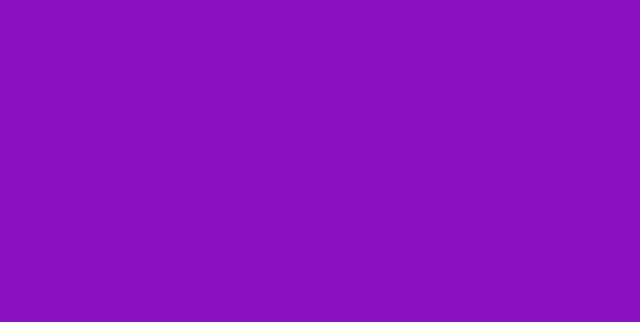
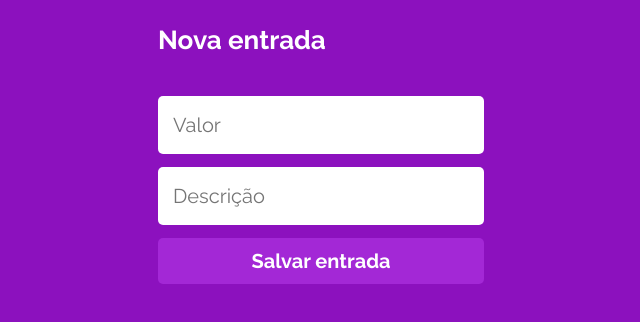
Before and after one commit to bruno-ruotolo/projeto13-mywallet-front, a React (Create React App) app: page /new-entry in a window 1280 px wide. Before the commit this address had no page. Shown: the top 322 px of the page, without its empty margins (319-959 px from the left). Built offline with nearby package versions, Linux system fonts and the light colour scheme; a web font is replaced by a local one.

Commit message:
feat: new entry and exit

```diff
--- a/src/components/App.js
+++ b/src/components/App.js
@@ -5,6 +5,8 @@ import Login from "./Login";
 import UserProvider from "../contexts/userContext";
 import Register from "./Register";
 import Home from "./Home/Home";
+import NewEntry from "./NewEntry";
+import NewExit from "./NewExit";
 
 export default function App() {
   return (
@@ -15,6 +17,8 @@ export default function App() {
           <Route path="/" element={<Login />} />
           <Route path="/sign-up" element={<Register />} />
           <Route path="/home" element={<Home />} />
+          <Route path="/new-entry" element={<NewEntry />} />
+          <Route path="/new-exit" element={<NewExit />} />
         </Routes>
       </BrowserRouter>
     </UserProvider>
--- a/src/components/Home/Home.js
+++ b/src/components/Home/Home.js
@@ -11,9 +11,7 @@ export default function Home() {
 
   const { userInfos: { token, name } } = useContext(UserContext);
   const [transactionsInfos, setTransactionsInfos] = useState([]);
-  console.log(transactionsInfos);
-
-  console.log(token);
+  const [balance, setBalance] = useState({ value: 0, status: true });
 
   useEffect(() => {
     const URL = "http://localhost:5000/home"
@@ -32,10 +30,9 @@ export default function Home() {
     promise.catch(e => {
       alert(e.response.data);
       navigate("/")
-
       console.log(e.response)
     })
-  }, [token]);
+  }, [token, navigate]);
 
   function logout() {
     const config = {
@@ -61,6 +58,17 @@ export default function Home() {
     navigate("/");
   }
 
+  useEffect(() => {
+    let total = 0
+    transactionsInfos.map(({ value, status }) => {
+      status ? total += parseFloat(value) : total -= parseFloat(value)
+    });
+
+    total < 0
+      ? setBalance({ status: false, value: total })
+      : setBalance({ status: true, value: total });
+  }, [transactionsInfos]);
+  console.log(balance);
   return (
     <HomeSection>
       <Header>
@@ -70,13 +78,13 @@ export default function Home() {
 
       <MainCointeiner>
         <Main>
-          {/* <span>Não há registros de entrada ou saída</span> */}
           {transactionsInfos.length === 0
             ? <span>Não há registros de entrada ou saída</span>
-            : (transactionsInfos.map((transaction, index) => {
+            : (
+              transactionsInfos.map((transaction, index) => {
                 const { description, status, value, date } = transaction;
                 return (
-                <>
+                  <div key={Date.now() * Math.random()}>
                     <Transactions
                       key={index}
                       description={description}
@@ -84,27 +92,25 @@ export default function Home() {
                       value={value}
                       date={date}
                     />
-
-                  <MainBottom>
+                    <MainBottom balanceStatus={balance.status}>
                       <p>Saldo</p>
-                    <strong>2849,96</strong>
+                      <strong>{balance.value.toFixed(2).toString().replace(".", ",").replace("-", "")}</strong>
                     </MainBottom>
-                </>
+                  </div>
                 )
               })
-
-
-            )}
+            )
+          }
 
         </Main>
       </MainCointeiner>
       <Footer>
-        <Button>
+        <Button onClick={() => navigate("/new-entry")}>
           <ion-icon name="add-circle-outline"></ion-icon>
           <p>Nova entrada</p>
         </Button>
 
-        <Button>
+        <Button onClick={() => navigate("/new-exit")}>
           <ion-icon name="remove-circle-outline"></ion-icon>
           <p>Nova saída</p>
         </Button>
@@ -196,8 +202,7 @@ const MainBottom = styled.div`
     font-weight: 400;
     font-size: 17px;
     line-height: 20px;
-
-    color: #03AC00;
+    color: ${({ balanceStatus }) => balanceStatus ? "#03AC00" : "#C70000"};
   }
 `
 
--- a/src/components/Home/Transactions.js
+++ b/src/components/Home/Transactions.js
@@ -2,9 +2,9 @@ import styled from "styled-components"
 
 export default function Transactions(props) {
   const { description, status, value, date } = props;
-  console.log(status)
 
   return (
+    <>
       <TransactionsDiv status={status}>
         <div>
           <small>{date}</small>
@@ -12,6 +12,7 @@ export default function Transactions(props) {
         </div>
         <strong>{value}</strong>
       </TransactionsDiv>
+    </>
   )
 }
 
--- /dev/null
+++ b/src/components/NewEntry.js
@@ -0,0 +1,105 @@
+import axios from "axios";
+import styled from "styled-components";
+import { useState, useContext } from "react";
+import { UserContext } from "../contexts/userContext";
+import { useNavigate } from "react-router-dom";
+
+export default function NewEntry() {
+  const navigate = useNavigate();
+
+  const { userInfos: { token } } = useContext(UserContext);
+  console.log(token)
+
+  const [entry, setEntry] = useState({ value: "", description: "" })
+
+  function sendData(e) {
+    e.preventDefault();
+
+    const URL = "http://localhost:5000/new-entry"
+    const config = {
+      headers: {
+        Authorization: `Bearer ${token}`
+      }
+    }
+    const promise = axios.post(URL, entry, config);
+    promise.then((res) => {
+      console.log("Entrada Realizada");
+      navigate("/home");
+    });
+    promise.catch((e) => {
+      console.log("Algo deu errado", e);
+    })
+  }
+
+  function handleInputs(e, property) {
+    setEntry({ ...entry, [property]: e.target.value })
+  }
+
+  return (
+    <NewEntrySection>
+      <Header>
+        <h2>Nova entrada</h2>
+      </Header >
+      <form onSubmit={sendData}>
+        <input
+          type="text"
+          placeholder="Valor"
+          value={entry.value}
+          onChange={(e) => handleInputs(e, "value")}
+          pattern="(^[0-9]+,\d{1,2}$)|(^[0-9]+$)"
+          required />
+
+        <input
+          type="text"
+          placeholder="Descrição"
+          value={entry.description}
+          onChange={(e) => handleInputs(e, "description")}
+          required />
+        <button>Salvar entrada</button>
+      </form>
+
+    </NewEntrySection>
+  )
+
+}
+const NewEntrySection = styled.section`
+  height: 100vh;
+  width: 326px;
+  padding: 25px 0;
+  display: flex;
+  flex-direction: column;
+
+  input {
+    display: flex;
+    justify-content: center;
+    width: 326px;
+    height: 58px;
+    background: #FFFFFF;
+    border-radius: 5px;
+    border:none;
+    margin-bottom: 13px;
+    padding-left:15px;
+    font-size: 20px;
+    color: #000000;
+  }
+
+  button {
+    width: 326px;
+    height: 46px;
+    background-color: #A328D6;
+    border-radius: 5px;
+    border:none;
+    font-weight: 700;
+    font-size: 20px;
+    line-height: 23px;
+    color: #FFFFFF;
+  }
+`
+
+const Header = styled.header`
+    font-weight: 700;
+    font-size: 26px;
+    line-height: 31px;
+    color: #FFFFFF;
+    margin-bottom: 40px;
+`
--- /dev/null
+++ b/src/components/NewExit.js
@@ -0,0 +1,105 @@
+import axios from "axios";
+import styled from "styled-components";
+import { useState, useContext } from "react";
+import { UserContext } from "../contexts/userContext";
+import { useNavigate } from "react-router-dom";
+
+export default function NewExit() {
+  const navigate = useNavigate();
+
+  const { userInfos: { token } } = useContext(UserContext);
+  console.log(token)
+
+  const [exit, setExit] = useState({ value: "", description: "" })
+
+  function sendData(e) {
+    e.preventDefault();
+
+    const URL = "http://localhost:5000/new-exit"
+    const config = {
+      headers: {
+        Authorization: `Bearer ${token}`
+      }
+    }
+    const promise = axios.post(URL, exit, config);
+    promise.then((res) => {
+      console.log("Saída Realizada");
+      navigate("/home");
+    });
+    promise.catch((e) => {
+      console.log("Algo deu errado", e);
+    })
+  }
+
+  function handleInputs(e, property) {
+    setExit({ ...exit, [property]: e.target.value })
+  }
+
+  return (
+    <NewExitSection>
+      <Header>
+        <h2>Nova saída</h2>
+      </Header >
+      <form onSubmit={sendData}>
+        <input
+          type="text"
+          placeholder="Valor"
+          value={exit.value}
+          onChange={(e) => handleInputs(e, "value")}
+          pattern="(^[0-9]+,\d{1,2}$)|(^[0-9]+$)"
+          required />
+
+        <input
+          type="text"
+          placeholder="Descrição"
+          value={exit.description}
+          onChange={(e) => handleInputs(e, "description")}
+          required />
+        <button>Salvar saída</button>
+      </form>
+
+    </NewExitSection>
+  )
+
+}
+const NewExitSection = styled.section`
+  height: 100vh;
+  width: 326px;
+  padding: 25px 0;
+  display: flex;
+  flex-direction: column;
+
+  input {
+    display: flex;
+    justify-content: center;
+    width: 326px;
+    height: 58px;
+    background: #FFFFFF;
+    border-radius: 5px;
+    border:none;
+    margin-bottom: 13px;
+    padding-left:15px;
+    font-size: 20px;
+    color: #000000;
+  }
+
+  button {
+    width: 326px;
+    height: 46px;
+    background-color: #A328D6;
+    border-radius: 5px;
+    border:none;
+    font-weight: 700;
+    font-size: 20px;
+    line-height: 23px;
+    color: #FFFFFF;
+  }
+`
+
+const Header = styled.header`
+    font-weight: 700;
+    font-size: 26px;
+    line-height: 31px;
+    color: #FFFFFF;
+    margin-bottom: 40px;
+`
```
Lines whose indentation alone changed are shown as unchanged.
